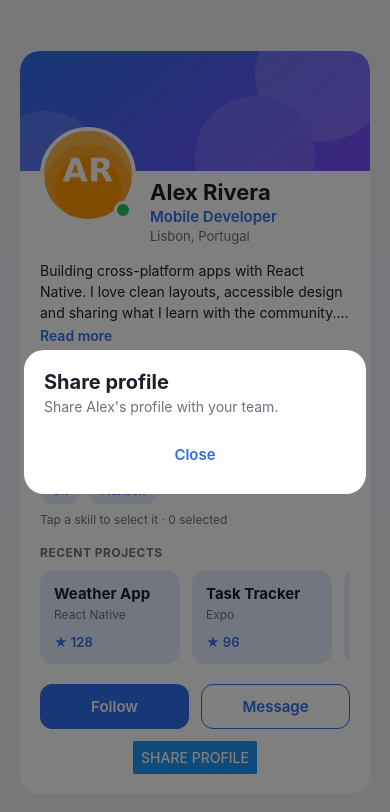
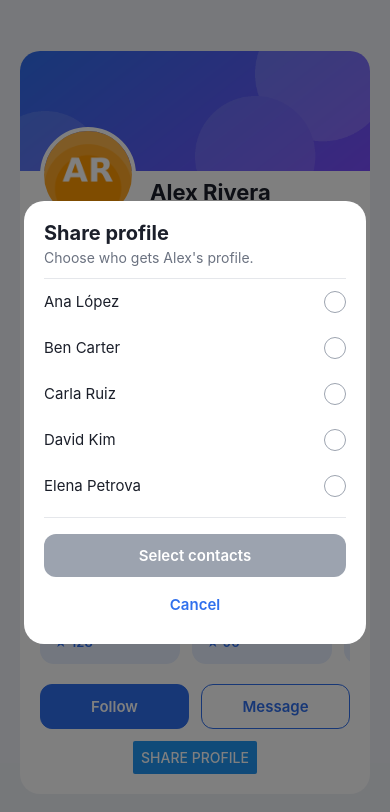
Before and after one commit to yassenilopezchame/App_user-profile, a React Native app: screen / in a window 390 px wide. Both pictures are taken after a click on the button "SHARE PROFILE". Shown: the top 812 px of the page. Built offline with nearby package versions, Linux system fonts and the light colour scheme.

Commit message:
step 4: lista de contactos en modal

```diff
--- a/App.js
+++ b/App.js
@@ -58,7 +58,8 @@ export default function App() {
   // TODO STEP 1: add the state that says if the modal is visible
   const [modalVisible, setModalVisible] = useState(false);
   // TODO STEP 4: add the state for the selected contacts (an array)
-
+  const [selectedContacts, setSelectedContacts] = useState([]);
+  const isShareDisabled = selectedContacts.length === 0;
   const followers = BASE_FOLLOWERS + (isFollowing ? 1 : 0);
   const isSendDisabled = message.trim().length === 0;
   const stats = [
@@ -75,8 +76,9 @@ export default function App() {
     setIsComposerOpen(!isComposerOpen);
   };
 
-  const handleSharePress = () => {
-    Alert.alert('Share profile', 'Sharing is not implemented yet.');
+  const handleConfirmShare = () => {
+    Alert.alert('Profile shared', 'Sent to: ' + selectedContacts.join(', '));
+    closeModal();
   };
 
   const handleSendPress = () => {
@@ -95,8 +97,18 @@ export default function App() {
   };
 
   // TODO STEP 2: write closeModal
-  const closeModal = () => setModalVisible(false);
+  const closeModal = () => {
+    setModalVisible(false);
+    setSelectedContacts([]);
+  };
   // TODO STEP 4: write handleContactPress and handleConfirmShare
+  const handleContactPress = (name) => {
+    setSelectedContacts((prev) =>
+      prev.includes(name)
+        ? prev.filter((n) => n !== name)
+        : [...prev, name]
+    );
+  };
 
   // TODO STEP 5: wrap the whole screen in a SafeAreaView
   return (
@@ -254,10 +266,39 @@ export default function App() {
           <Pressable style={StyleSheet.absoluteFill} onPress={closeModal} />
           <View style={styles.sheet}>
             <Text style={styles.sheetTitle}>Share profile</Text>
-            <Text style={styles.sheetText}>Share Alex's profile with your team.</Text>
-            <Pressable style={styles.sheetClose} onPress={closeModal}>
-              <Text style={styles.sheetCloseText}>Close</Text>
-            </Pressable>
+              <Text style={styles.sheetText}>Choose who gets Alex's profile.</Text>
+
+              <ScrollView style={styles.contactList}>
+                {CONTACTS.map((contact) => {
+                  const selected = selectedContacts.includes(contact);
+                  return (
+                    <Pressable
+                      key={contact}
+                      style={styles.contactRow}
+                      onPress={() => handleContactPress(contact)}
+                    >
+                      <Text style={styles.contactName}>{contact}</Text>
+                      <View style={[styles.checkbox, selected && styles.checkboxSelected]}>
+                        {selected && <Text style={styles.checkMark}>✓</Text>}
+                      </View>
+                    </Pressable>
+                  );
+                })}
+              </ScrollView>
+
+              <Pressable
+                style={[styles.shareButton, isShareDisabled && styles.shareButtonDisabled]}
+                disabled={isShareDisabled}
+                onPress={handleConfirmShare}
+              >
+                <Text style={styles.shareButtonText}>
+                  {isShareDisabled ? 'Select contacts' : `Share with ${selectedContacts.length}`}
+                </Text>
+              </Pressable>
+
+              <Pressable style={styles.sheetClose} onPress={closeModal}>
+                <Text style={styles.sheetCloseText}>Cancel</Text>
+              </Pressable>
           </View>
         </View>
       </Modal>
```
